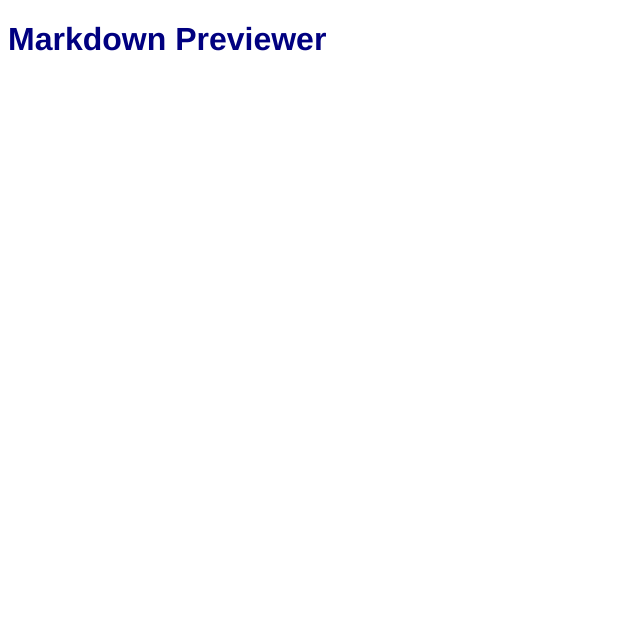
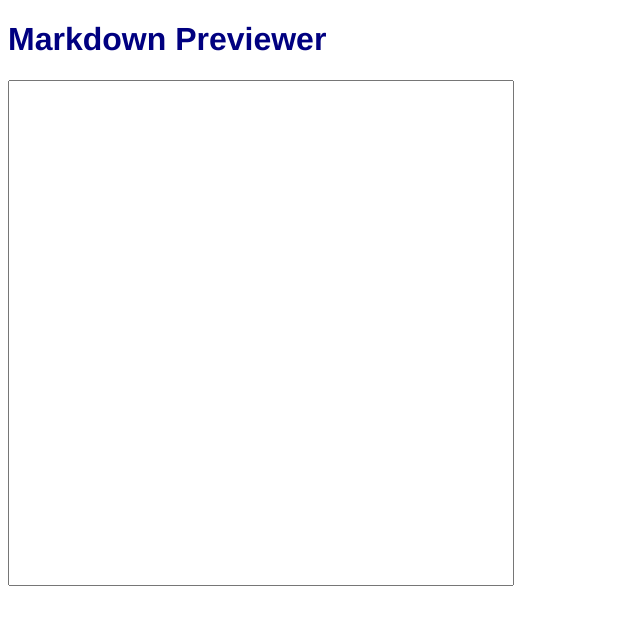
Before and after one commit to bobby-lin/markdown-previewer, a plain HTML site: page index.html in a window 1280 px wide. Shown: the whole page, without its empty margins (0-640 px from the left). Drawn offline with Linux system fonts and the light colour scheme.

Commit message:
Added <textarea> for markdown input in index.html

```diff
--- a/index.html
+++ b/index.html
@@ -7,5 +7,6 @@
 </head>
 <body>
   <h1 class="title">Markdown Previewer</h1>
+  <textarea class="input-box"></textarea>
 </body>
 </html>
--- a/styles/style.sass
+++ b/styles/style.sass
@@ -6,3 +6,9 @@ body
 
 .title
   color: navy
+
+.input-box
+  color: grey
+  height: 500px
+  width: 500px
+  resize: none
```
Also changed, not shown: styles/style.css.
